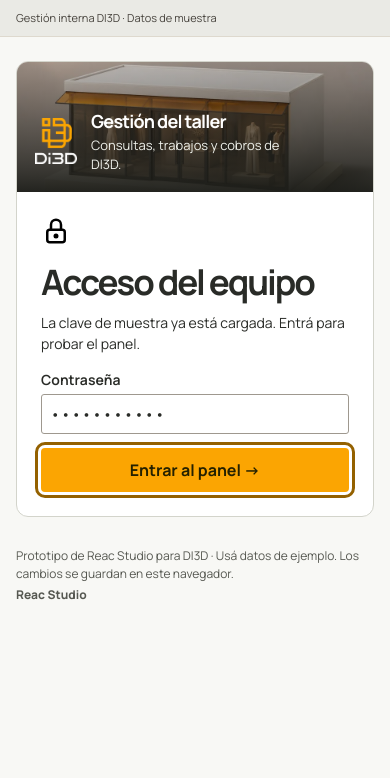
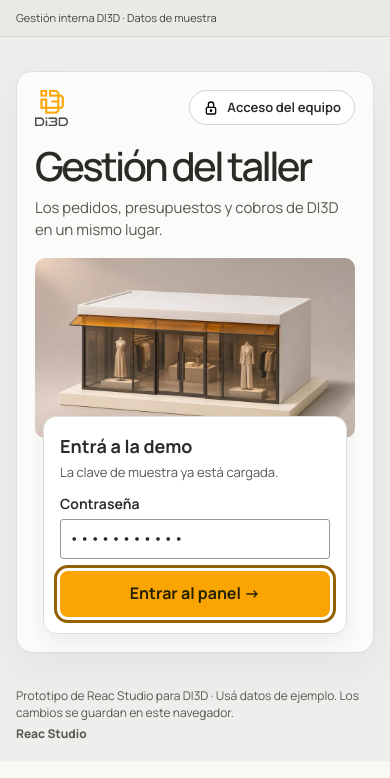
Before and after one commit to misaelr5/di3d-prototipo, a plain HTML site: page index.html in a window 390 px wide. Drawn offline with Linux system fonts and the light colour scheme.

Commit message:
Rediseñar el acceso del taller con maqueta panorámica

```diff
--- a/index.html
+++ b/index.html
@@ -51,12 +51,18 @@
     <noscript><p>Activá JavaScript para probar la muestra local.</p></noscript>
     <p class="error banner" id="storage-error" role="alert" hidden></p>
     <section id="login" class="login" aria-labelledby="login-title" hidden>
-      <div class="login-art"><img class="login-logo" src="di3d-blanco.png" alt="DI3D"><strong>Gestión del taller</strong><p>Consultas, trabajos y cobros de DI3D.</p></div>
+      <header class="login-brand">
+        <img src="di3d-oscuro.png" width="800" height="870" alt="DI3D">
+        <span><img src="iconos-tabler/lock.svg" alt="" width="16" height="16">Acceso del equipo</span>
+      </header>
+      <div class="login-intro">
+        <h1 id="login-title" tabindex="-1">Gestión del taller</h1>
+        <p>Los pedidos, presupuestos y cobros de DI3D en un mismo lugar.</p>
+      </div>
+      <img class="login-panorama" src="mockups/local.webp" alt="Maqueta ilustrativa de un local comercial con toldo amarillo." width="900" height="600">
       <form id="login-form">
-        <img src="iconos-tabler/lock.svg" width="30" height="30" alt="">
-        <h1 id="login-title" tabindex="-1">Acceso del equipo</h1>
-        <p>La clave de muestra ya está cargada. Entrá para probar el panel.</p>
-        <div class="field"><label for="team-pass">Contraseña</label><input id="team-pass" type="password" autocomplete="off" required aria-describedby="login-error"></div>
+        <div class="login-hint"><strong>Entrá a la demo</strong><p id="login-hint">La clave de muestra ya está cargada.</p></div>
+        <div class="field"><label for="team-pass">Contraseña</label><input id="team-pass" type="password" autocomplete="off" required aria-describedby="login-hint login-error"></div>
         <p class="error" id="login-error" role="alert" hidden></p>
         <button type="submit" class="button primary">Entrar al panel →</button>
         <button type="button" class="text-button" id="cancel-login" hidden>Volver al sitio</button>
--- a/panel.css
+++ b/panel.css
@@ -86,15 +86,6 @@ body[data-team] .footer { grid-area:4/2; border-top:1px solid var(--line); }
 .quote-record .text-button { font-size:14px; }
 .quote-record input[type=file] { max-width:100%; }
 #order-search { display:block; width:100%; font:inherit; border:1px solid #9e988f; border-radius:3px; padding:8px; margin-bottom:10px; }
-.login { display:grid; grid-template-columns:minmax(0,1fr) minmax(0,1fr); max-width:900px; margin:5vh auto; border:1px solid var(--line); border-radius:9px; overflow:hidden; background:white; }
-.login-art { display:flex; flex-direction:column; justify-content:space-between; padding:26px; background:#2c312a; color:white; }
-.login-art span { color:#ffd17a; font-size:13px; font-weight:650; }
-.login-art img { width:100%; margin-block:24px; }
-.login-art strong { font-size:29px; letter-spacing:-.045em; }
-.login form { padding:clamp(24px,3vw,45px); align-self:center; }
-.login h1 { font-size:35px; margin:12px 0; }
-.login form > p { font-size:14px; margin-bottom:16px; }
-.login .primary { margin:14px 0 0; width:100%; }
 @media(max-width:1120px) {
  body[data-team] { grid-template-columns:165px minmax(0,1fr); }
  body[data-team] main { padding-inline:20px; }
@@ -130,10 +121,6 @@ body[data-team] .footer { grid-area:4/2; border-top:1px solid var(--line); }
  .recent-contact,.recent-row img { display:none; }
  .contact-row { grid-template-columns:auto minmax(0,1fr) auto; gap:8px; font-size:13px; }
  .contact-row img { display:none; }
- .login { grid-template-columns:1fr; margin:12px auto; }
- .login-art { flex-direction:row; align-items:center; padding:10px 20px; }
- .login-art img { display:none; }
- .login-art strong { font-size:18px; }
 }
 
 /* Workshop overview */
@@ -149,8 +136,7 @@ body[data-team] .footer { grid-area:4/2; border-top:1px solid var(--line); }
 .metric img { opacity:1; background:#efefe9; box-sizing:content-box; padding:8px; border-radius:10px; }
 .metric[data-state=missing] img { background:#ffe7b4; }
 .metric strong { font-variant-numeric:tabular-nums; }
-.task-box,.recent,.board-column,.login { border-radius:12px; }
-.login-art { background:#232627; }
+.task-box,.recent,.board-column { border-radius:12px; }
 @media(max-width:650px) {
  .spot-art { width:32%; }
  .metric img { width:17px; height:17px; padding:6px; }
@@ -195,13 +181,6 @@ body[data-team] { background:#fff; }
 #late-answer { padding:10px 14px; background:#fff4dc; border-left:3px solid #e4a026; }
 
 body:is([data-team],[data-view=login]) .role-switch { display:none; }
-.login-art .login-logo { display:block; width:58px; height:auto; margin:0 0 30px; }
-.login-art p { color:#eef0ea; max-width:27ch; margin-top:10px; }
-@media(max-width:650px) {
- .login-art { display:grid; grid-template-columns:auto 1fr; gap:2px 14px; padding:18px; }
- .login-art .login-logo { grid-row:span 2; width:42px; margin:0; }
- .login-art p { margin:0; font-size:13px; }
-}
 body[data-view=login] .masthead { display:none; }
 #overview .recent-row { grid-template-columns:minmax(0,1fr) auto 17px; gap:14px; }
 #overview .recent-piece { display:flex; align-items:center; gap:12px; grid-area:auto; }
@@ -269,9 +248,6 @@ body[data-team] .desk-kicker,.spot-label { font-size:13px;letter-spacing:0;text-
 body[data-team] :is(.task span,.recent-row small,.contact-row small,.work-order small,.work-owner,.badge,.row-meta time,.row-piece > span,.ref) { font-size:13px; }
 .finance-row { padding-block:18px; }
 .finance-row strong,.finance-metric strong { font-variant-numeric:tabular-nums; }
-.login-art { justify-content:flex-end;background:linear-gradient(0deg,rgba(27,28,24,.96),rgba(27,28,24,.24)),url("mockups/local.webp") center/cover; }
-.login-art .login-logo { margin-bottom:auto; }
-.login-art strong { margin-top:32px; }
 @media(max-width:650px) {
  body[data-team] { padding-bottom:calc(66px + env(safe-area-inset-bottom)); }
  .rail { position:fixed;inset:auto 0 0;z-index:5;display:block;padding:4px 4px calc(4px + env(safe-area-inset-bottom));border:0;border-top:1px solid var(--line); }
@@ -289,9 +265,6 @@ body[data-team] :is(.task span,.recent-row small,.contact-row small,.work-order
  #overview .spot-info h2 { font-size:22px; }
  #overview .metric { padding:12px;gap:5px; }
  .balance-link { padding:16px; }
- .login-art { min-height:130px;align-content:end; }
- .login-art strong { margin:0; }
- .login-art .login-logo { margin:0; }
  body[data-team] .masthead h1 { font-size:17px; }
 }
 
@@ -388,3 +361,31 @@ body[data-view=receipt] .job,body[data-team] .finance-metric { border-radius:14p
  #inbox .request-row { padding:12px 18px; }
 }
 #inbox-heading:focus { outline:none; }
+
+/* Acceso del equipo */
+body[data-view=login] { background:#eeefed; }
+body[data-view=login] main { padding-block:clamp(18px,4vh,44px) 16px; }
+.login { max-width:1080px;margin:auto;background:#fbfbfa;border:1px solid #dedfda;border-radius:22px;padding:clamp(18px,3.6vw,46px);box-shadow:0 14px 48px #26251f0e; }
+.login-brand,.login-intro { display:flex;justify-content:space-between;align-items:center;gap:20px; }
+.login-brand > img { width:auto;height:48px; }
+.login-brand span { display:inline-flex;align-items:center;gap:8px;font-size:13px;font-weight:650;padding:7px 13px;background:white;border:1px solid var(--line);border-radius:99px; }
+.login-intro { margin:clamp(22px,4vh,44px) 0 24px;align-items:flex-end; }
+.login-intro h1 { margin:0;font-weight:550;font-size:clamp(40px,5vw,76px);line-height:1.02;letter-spacing:-.065em; }
+.login-intro p { max-width:24ch;line-height:1.5;font-size:15px;color:var(--muted); }
+.login-panorama { display:block;width:100%;height:clamp(220px,36vh,380px);object-fit:cover;object-position:50% 54%;border-radius:15px; }
+.login form { position:relative;display:grid;grid-template-columns:1fr minmax(140px,1fr) auto;align-items:center;gap:12px 20px;margin:-36px auto 0;width:94%;padding:20px 24px;background:white;border:1px solid #dedfda;border-radius:13px;box-shadow:0 8px 20px #312b2012; }
+.login form .field { margin:0;min-width:0; }
+.login-hint strong { font-size:18px; }
+.login-hint p { font-size:13px;line-height:1.5;color:var(--muted);margin:4px 0 0; }
+.login input { width:100%;min-height:44px;border-radius:7px; }
+.login .primary { border-radius:8px;min-height:46px;align-self:end; }
+.login #login-error { grid-column:1/-1;grid-row:2;margin:0; }
+@media(max-width:700px) {
+ .login { border-radius:16px; }
+ .login-brand > img { height:36px; }
+ .login-intro { display:block;margin:20px 0 16px; }
+ .login-intro p { margin:10px 0 0;max-width:34ch; }
+ .login-panorama { height:clamp(130px,22vh,180px);border-radius:10px; }
+ .login form { grid-template-columns:1fr;gap:12px;width:95%;margin-top:-22px;padding:16px; }
+ .login #login-error { grid-row:auto; }
+}
```
